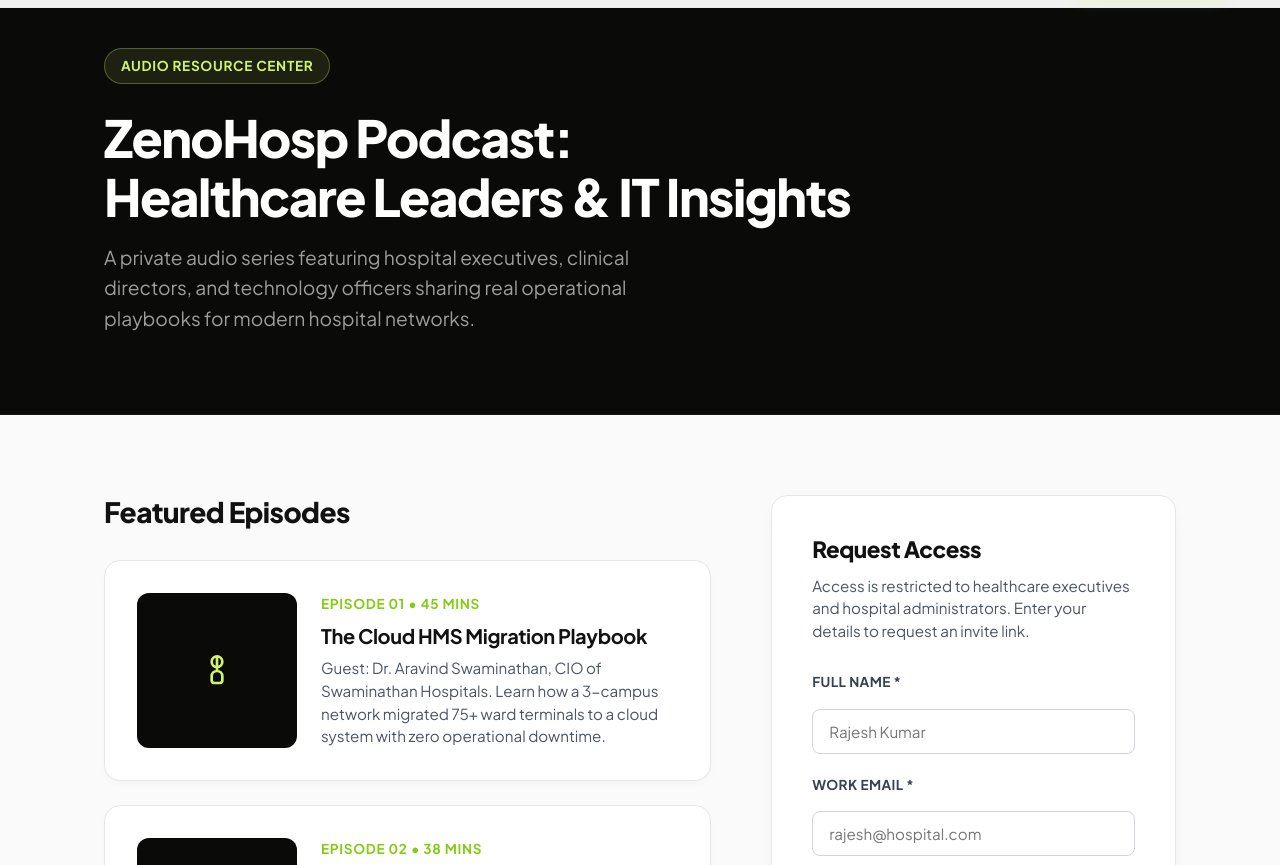
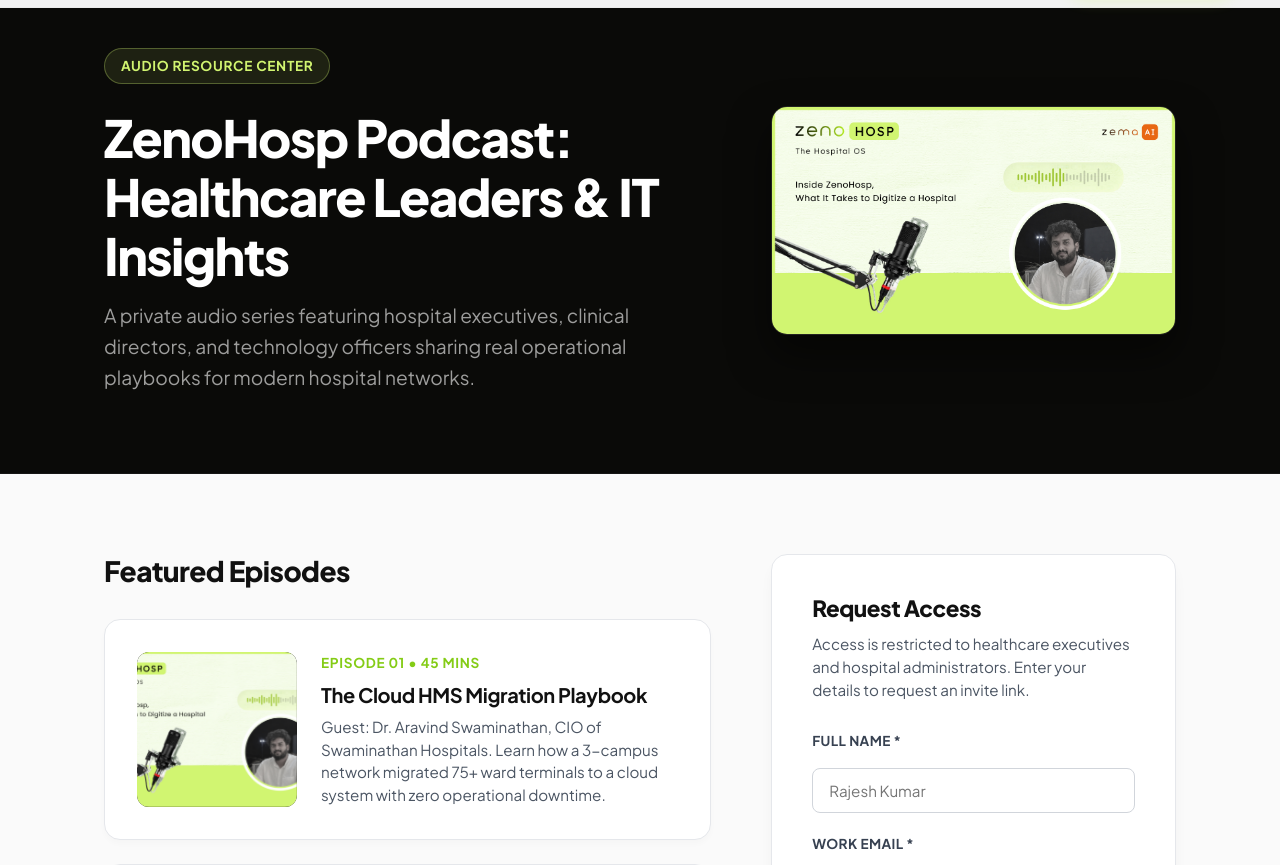
Before and after one commit to zeno-hosp/zenohosp-website, a plain HTML site: page resources/podcast/index.html in a window 1280 px wide. Shown: the part 72-937 px from the top of the page. Drawn offline with Linux system fonts and the light colour scheme.

Commit message:
feat: set Iniyan.jpg as show cover banner and episode thumbnail on podcast registration page

```diff
--- a/resources/podcast/index.html
+++ b/resources/podcast/index.html
@@ -46,6 +46,30 @@
       color: rgba(255, 255, 255, 0.6);
       max-width: 600px;
       line-height: 1.6;
+    }
+    .podcast-hero-split {
+      display: grid;
+      grid-template-columns: 1.2fr 0.8fr;
+      gap: 60px;
+      align-items: center;
+    }
+    .podcast-cover-container {
+      position: relative;
+      border-radius: 16px;
+      overflow: hidden;
+      border: 1px solid rgba(255,255,255,0.1);
+      box-shadow: 0 20px 40px rgba(0,0,0,0.5);
+    }
+    .podcast-cover-container img {
+      width: 100%;
+      height: auto;
+      display: block;
+    }
+    @media (max-width: 768px) {
+      .podcast-hero-split {
+        grid-template-columns: 1fr;
+        gap: 32px;
+      }
     }
     .podcast-main {
       padding: 80px 0;
@@ -367,9 +391,16 @@
   <!-- Hero Section -->
   <section class="podcast-hero">
     <div class="container">
-      <div style="display:inline-block; padding: 6px 16px; background: rgba(209, 244, 112, 0.1); border: 1px solid rgba(209, 244, 112, 0.3); border-radius: 100px; color: #d1f470; font-weight: 700; font-size: 0.85rem; letter-spacing: 0.05em; text-transform: uppercase; margin-bottom: 24px;">Audio Resource Center</div>
-      <h1>ZenoHosp Podcast:<br>Healthcare Leaders &amp; IT Insights</h1>
-      <p>A private audio series featuring hospital executives, clinical directors, and technology officers sharing real operational playbooks for modern hospital networks.</p>
+      <div class="podcast-hero-split">
+        <div>
+          <div style="display:inline-block; padding: 6px 16px; background: rgba(209, 244, 112, 0.1); border: 1px solid rgba(209, 244, 112, 0.3); border-radius: 100px; color: #d1f470; font-weight: 700; font-size: 0.85rem; letter-spacing: 0.05em; text-transform: uppercase; margin-bottom: 24px;">Audio Resource Center</div>
+          <h1>ZenoHosp Podcast:<br>Healthcare Leaders &amp; IT Insights</h1>
+          <p>A private audio series featuring hospital executives, clinical directors, and technology officers sharing real operational playbooks for modern hospital networks.</p>
+        </div>
+        <div class="podcast-cover-container">
+          <img src="/images/podcast/Iniyan.jpg" alt="Inside ZenoHosp Podcast Cover">
+        </div>
+      </div>
     </div>
   </section>
 
@@ -384,7 +415,7 @@
           <div class="episodes-list">
             <div class="episode-card">
               <div class="episode-media">
-                <img src="/images/podcast/episode-01.jpg" alt="Episode 1 Cover" onerror="this.style.display='none'">
+                <img src="/images/podcast/Iniyan.jpg" alt="Episode 1 Cover">
                 <svg width="32" height="32" viewBox="0 0 24 24" fill="none" stroke="currentColor" stroke-width="2"><path d="M12 1v11a4 4 0 0 0-4 4v3a2 2 0 0 0 2 2h4a2 2 0 0 0 2-2v-3a4 4 0 0 0-4-4z"/><circle cx="12" cy="5" r="4"/></svg>
               </div>
               <div class="episode-text">
@@ -395,7 +426,7 @@
             </div>
             <div class="episode-card">
               <div class="episode-media">
-                <img src="/images/podcast/episode-02.jpg" alt="Episode 2 Cover" onerror="this.style.display='none'">
+                <img src="/images/podcast/Iniyan.jpg" alt="Episode 2 Cover">
                 <svg width="32" height="32" viewBox="0 0 24 24" fill="none" stroke="currentColor" stroke-width="2"><line x1="12" y1="1" x2="12" y2="23"/><path d="M17 5H9.5a3.5 3.5 0 0 0 0 7h5a3.5 3.5 0 0 1 0 7H6"/></svg>
               </div>
               <div class="episode-text">
@@ -406,7 +437,7 @@
             </div>
             <div class="episode-card">
               <div class="episode-media">
-                <img src="/images/podcast/episode-03.jpg" alt="Episode 3 Cover" onerror="this.style.display='none'">
+                <img src="/images/podcast/Iniyan.jpg" alt="Episode 3 Cover">
                 <svg width="32" height="32" viewBox="0 0 24 24" fill="none" stroke="currentColor" stroke-width="2"><rect x="3" y="11" width="18" height="11" rx="2" ry="2"/><path d="M7 11V7a5 5 0 0 1 10 0v4"/></svg>
               </div>
               <div class="episode-text">
@@ -419,7 +450,7 @@
 
           <!-- Host Section -->
           <div class="podcast-host-card">
-            <img src="/images/podcast/Iniyan.jpg" alt="Iniyan Anbu" style="width: 80px; height: 80px; border-radius: 50%; object-fit: cover; border: 2px solid #84cc16; flex-shrink: 0;">
+            <div style="width: 80px; height: 80px; border-radius: 50%; background: #e2e8f0; display: flex; align-items: center; justify-content: center; font-weight: 700; color: #475569; font-size: 1.5rem; flex-shrink: 0; border: 2px solid #84cc16;">IA</div>
             <div>
               <div style="font-size: 0.8rem; color: #84cc16; font-weight: 700; text-transform: uppercase; letter-spacing: 0.05em; margin-bottom: 4px;">Hosted By</div>
               <h3 style="font-size: 1.15rem; font-weight: 800; color: #111; margin-bottom: 4px;">Iniyan Anbu</h3>
```
